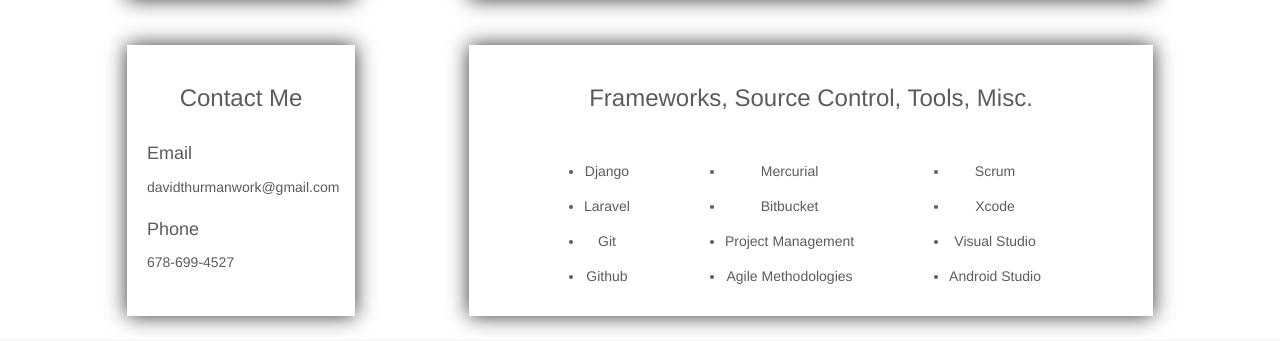
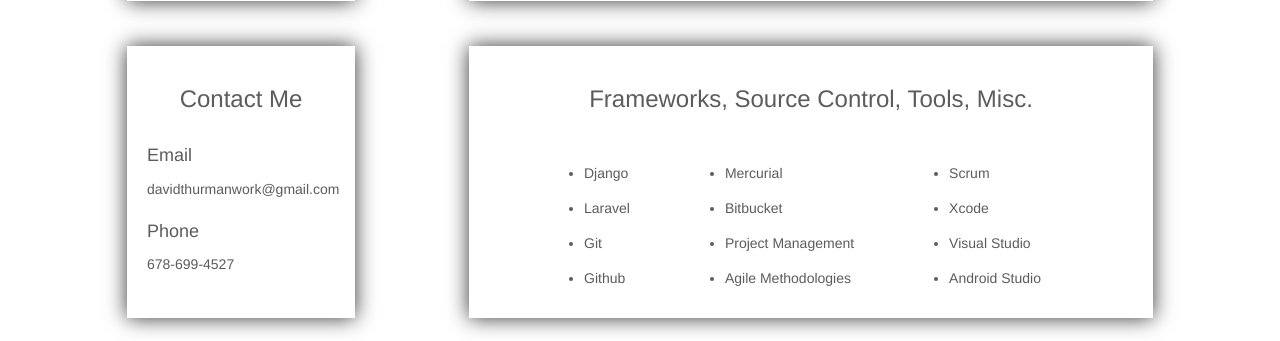
Before and after one commit to davidthurman/My-Website, a Django app: page / in a window 1280 px wide. Shown: the part 1068-1409 px from the top of the page. Run offline with Django 3.2, Linux system fonts and the light colour scheme; some libraries are stand-ins or nearby versions.

Commit message:
UI changes

```diff
--- a/blog/templates/blog/index.html
+++ b/blog/templates/blog/index.html
@@ -9,7 +9,7 @@
 <div style="display:flex;margin:0 auto;">
 
 	<div class="contentWrapper" id="myPicWrapper">
-		<img src="{% static "images/personalPic.jpg" %}" class="personalPic"/>
+		<img src="{% static "images/personalPic.jpg" %}" style="margin-top:20px;" class="personalPic"/>
 		<p id="jobTitle">Application Developer</p>
 		<p id="name">David Thurman</p>
 	</div>
@@ -91,7 +91,7 @@
 
 	<div class="contentWrapper" id="frameworksWrapper">
 		<h3 class="contentTitle">Frameworks, Source Control, Tools, Misc.</h3>
-		<div style="text-align: center">
+		<div style="text-align: left">
 			<div class="skillsList" >
 				<ul class="frameworks">
 					<li>Django</li>
```
